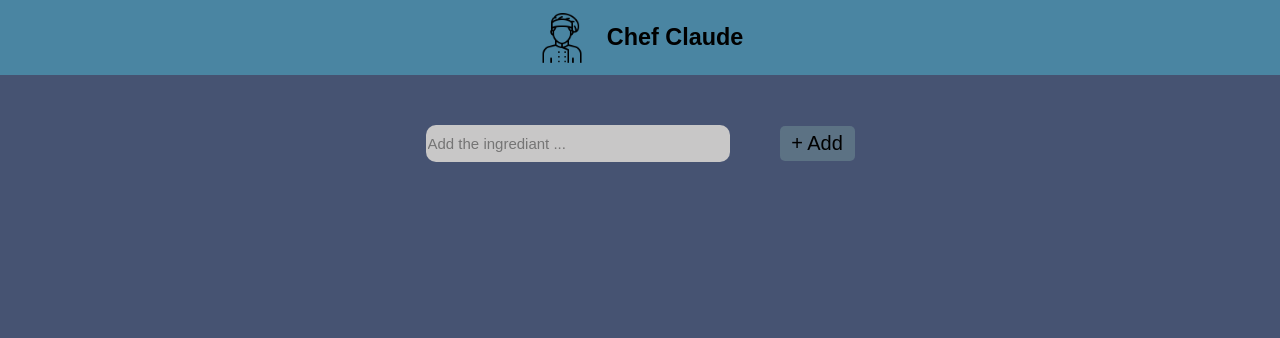
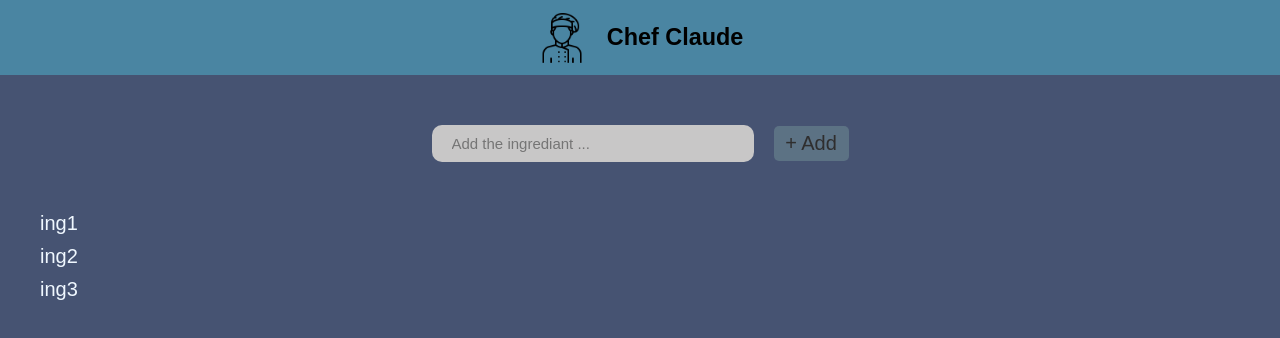
Before and after one commit to walid-amjahdi/Chef_Claude, a React (Create React App) app: page / in a window 1280 px wide. Shown: the top 338 px of the page. Built offline with nearby package versions, Linux system fonts and the light colour scheme.

Commit message:
5:10 5/8

```diff
--- a/src/App.css
+++ b/src/App.css
@@ -25,7 +25,7 @@ header > img
   display: flex;
   justify-content: center;
   align-items: center;
-  gap: 50px;
+  gap: 20px;
   padding-top: 50px;
 }
 .InputField
@@ -36,6 +36,8 @@ header > img
   background-color: rgb(200, 199, 199);
   border: none;
   font-size: 15px;
+  padding-left: 20px;
+  color: rgb(83, 82, 82);
 }
 .SubmitButton
 {
@@ -45,4 +47,17 @@ header > img
   background-color: rgb(92, 114, 132);
   border: none;
   font-size: 20px;
+  color:  rgb(47, 46, 46);;
 }
+.IngrediantsList > li
+{
+  list-style: none;
+  margin-bottom: 10px;
+}
+
+.IngrediantsList
+{
+  margin-top: 50px;
+  color: aliceblue;
+  font-size: 20px;
+}
--- a/src/Components/Main.jsx
+++ b/src/Components/Main.jsx
@@ -1,11 +1,30 @@
+import { useState } from "react"
+
 export function Main()
 {
+    const [ingrediants,setIngrediants] = useState(["ing1","ing2","ing3"])
+
+    const handleSubmit = (event) =>
+    {
+        event.preventDefault()
+        const formData = new FormData(event.currentTarget)
+        const ingrediant = formData.get("ingrediant")
+        setIngrediants(...ingrediants,ingrediant)
+    }
+
     return (
-        <main className="MainContent">
-            <form action="">
-                <input type="text" className="InputField" placeholder="Add the ingrediant ..."/>
-                <button type="submit" className="SubmitButton">+ Add</button>
-            </form>
-        </main>
+        <>
+            <main className="MainContent" >
+                <form onSubmit={handleSubmit}>
+                    <input type="text" className="InputField" placeholder="Add the ingrediant ..." name="ingrediant"/>
+                    <button type="submit" className="SubmitButton">+ Add</button>
+                </form>
+            </main>
+            <ul className="IngrediantsList">
+                {ingrediants.map((ing,index)=>(
+                    <li key={index}>{ing}</li>
+                ))}
+            </ul>
+        </>
     )
 }
```
